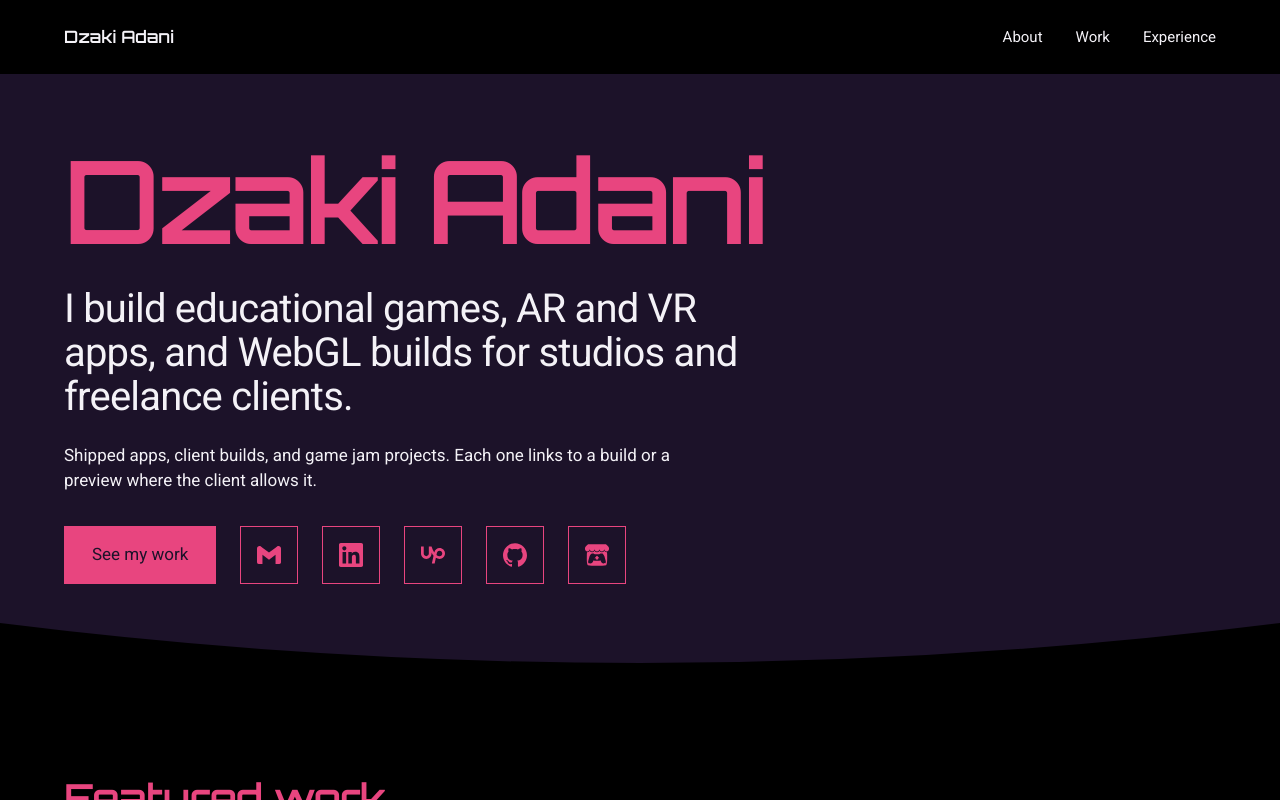
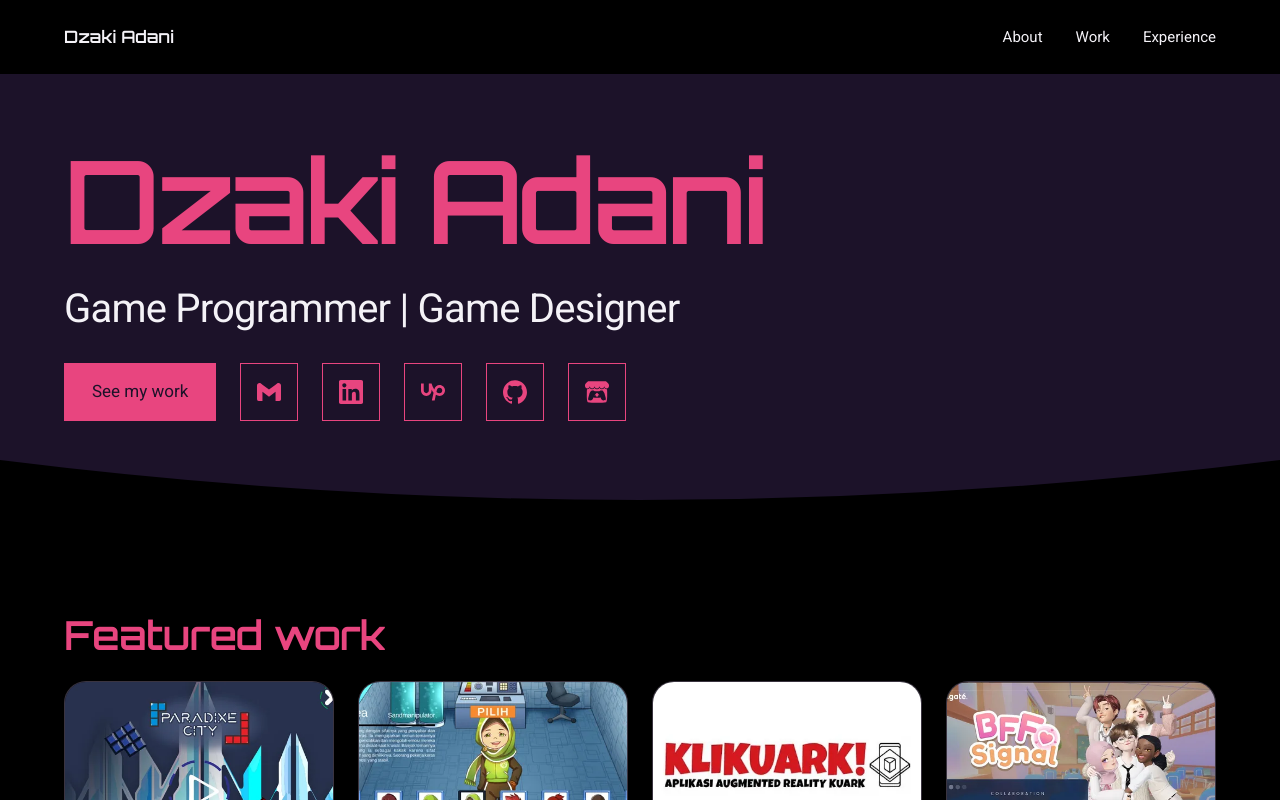
Before and after one commit to dzkdani/dzkdani.github.io, a SvelteKit app: page / in a window 1280 px wide. Shown: the top 800 px of the page. Built offline with nearby package versions, Linux system fonts and the light colour scheme.

Commit message:
Replace the home hero copy with a game programmer role line

```diff
--- a/src/routes/+page.svelte
+++ b/src/routes/+page.svelte
@@ -9,11 +9,7 @@
 	<div class="inner">
 		<div class="copy">
 			<h1>Dzaki Adani</h1>
-			<p class="lead">I build educational games, AR and VR apps, and WebGL builds for studios and freelance clients.</p>
-			<p class="support">
-				Shipped apps, client builds, and game jam projects. Each one links to a build or a preview
-				where the client allows it.
-			</p>
+			<p class="lead">Game Programmer | Game Designer</p>
 			<div class="actions">
 				<a class="fill" href="/work/">See my work</a>
 				<a class="outline" href={`mailto:${email}`} aria-label="Email"><Icon name="email" /></a>
@@ -77,11 +73,6 @@
 		line-height: 1.1;
 		letter-spacing: -0.02em;
 		max-width: 30ch;
-	}
-
-	.support {
-		margin-top: var(--gutter);
-		max-width: 68ch;
 	}
 
 	.actions {
```
Also changed, not shown: 1 other file (tests, documents, lock files or other folders).
